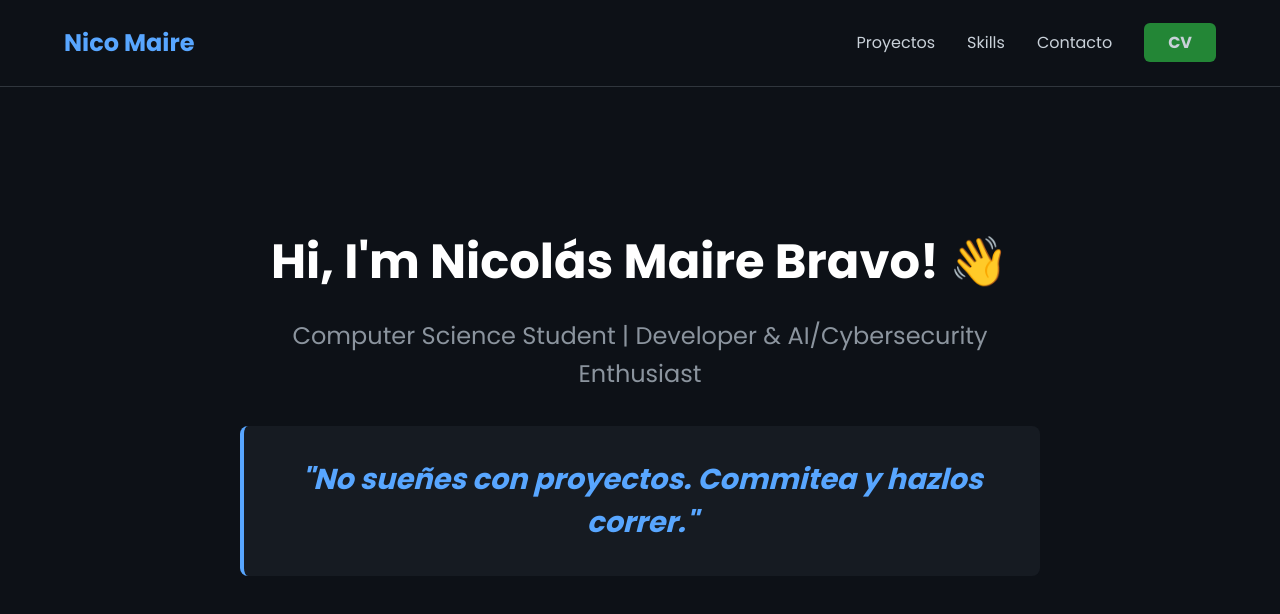
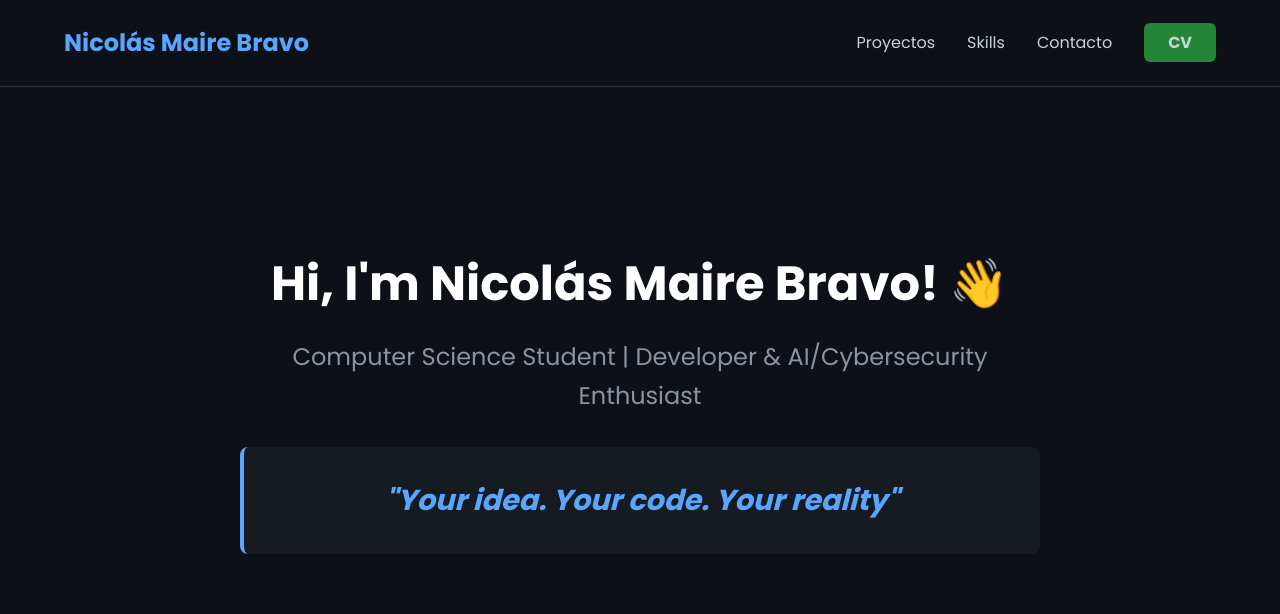
Before and after one commit to nico-maire/nico-maire.github.io, a plain HTML site: page index.html in a window 1280 px wide. Drawn offline with nearby package versions, Linux system fonts and the light colour scheme.

Commit message:
minor changes

```diff
--- a/index.html
+++ b/index.html
@@ -3,7 +3,7 @@
 <head>
     <meta charset="UTF-8">
     <meta name="viewport" content="width=device-width, initial-scale=1.0">
-    <title>Nico Maire | Portfolio</title>
+    <title>Nicolás Maire Bravo | Portfolio</title>
 
     <!-- Google Fonts - Poppins -->
     <link rel="preconnect" href="https://fonts.googleapis.com">
@@ -19,7 +19,7 @@
 <body>
     <!-- Navbar -->
     <nav>
-        <div class="nav-brand">Nico Maire</div>
+        <div class="nav-brand">Nicolás Maire Bravo</div>
         <ul class="nav-links">
             <li><a href="#proyectos">Proyectos</a></li>
             <li><a href="#skills">Skills</a></li>
@@ -34,7 +34,7 @@
             <h1 data-aos="fade-down" data-aos-duration="1000">Hi, I'm Nicolás Maire Bravo! 👋</h1>
             <h2 data-aos="fade-up" data-aos-duration="1000" data-aos-delay="200">Computer Science Student | Developer & AI/Cybersecurity Enthusiast</h2>
             <blockquote data-aos="zoom-in" data-aos-duration="1000" data-aos-delay="400">
-                <i>"No sueñes con proyectos. Commitea y hazlos correr."</i>
+                <i>"Your idea. Your code. Your reality"</i>
             </blockquote>
         </div>
     </header>
```
